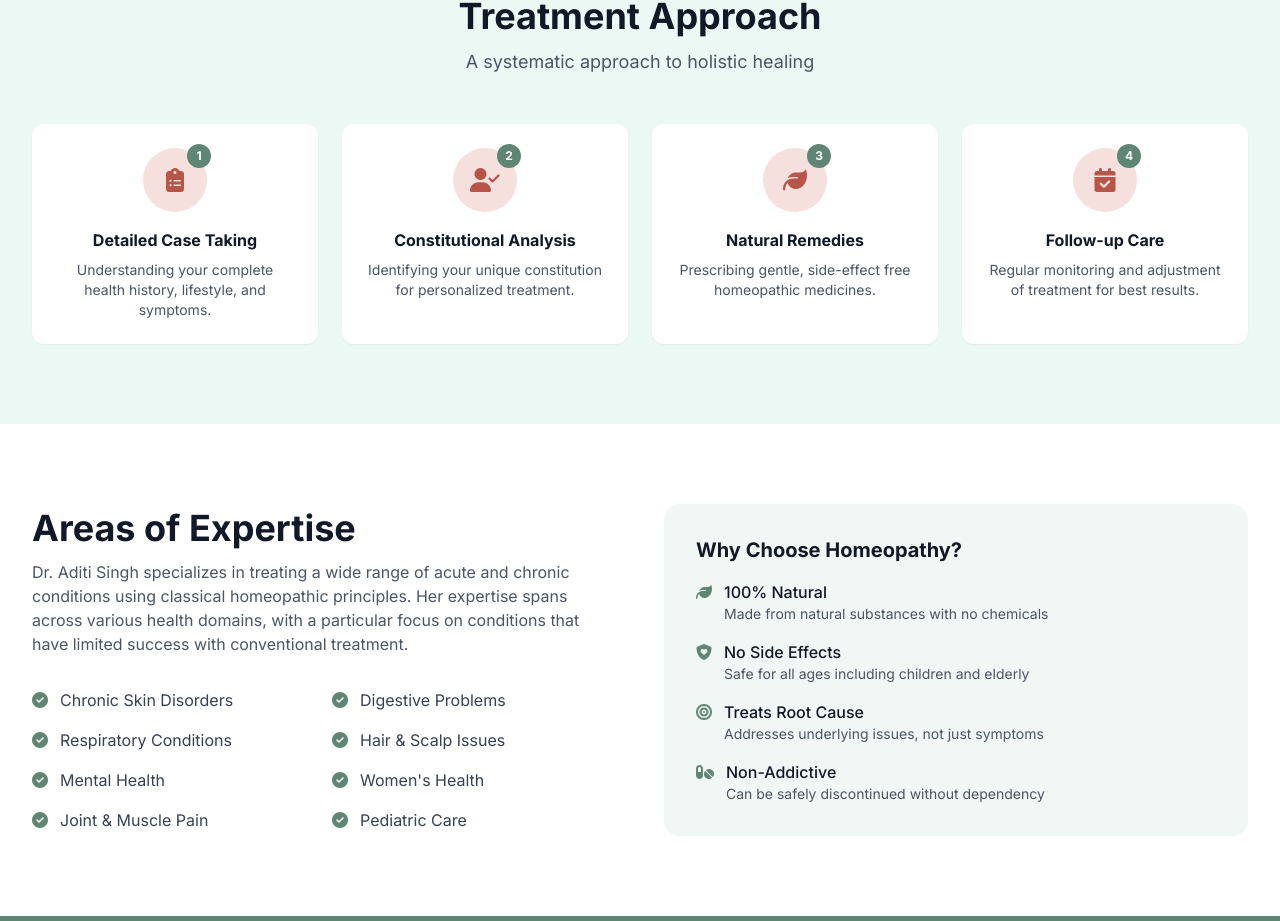
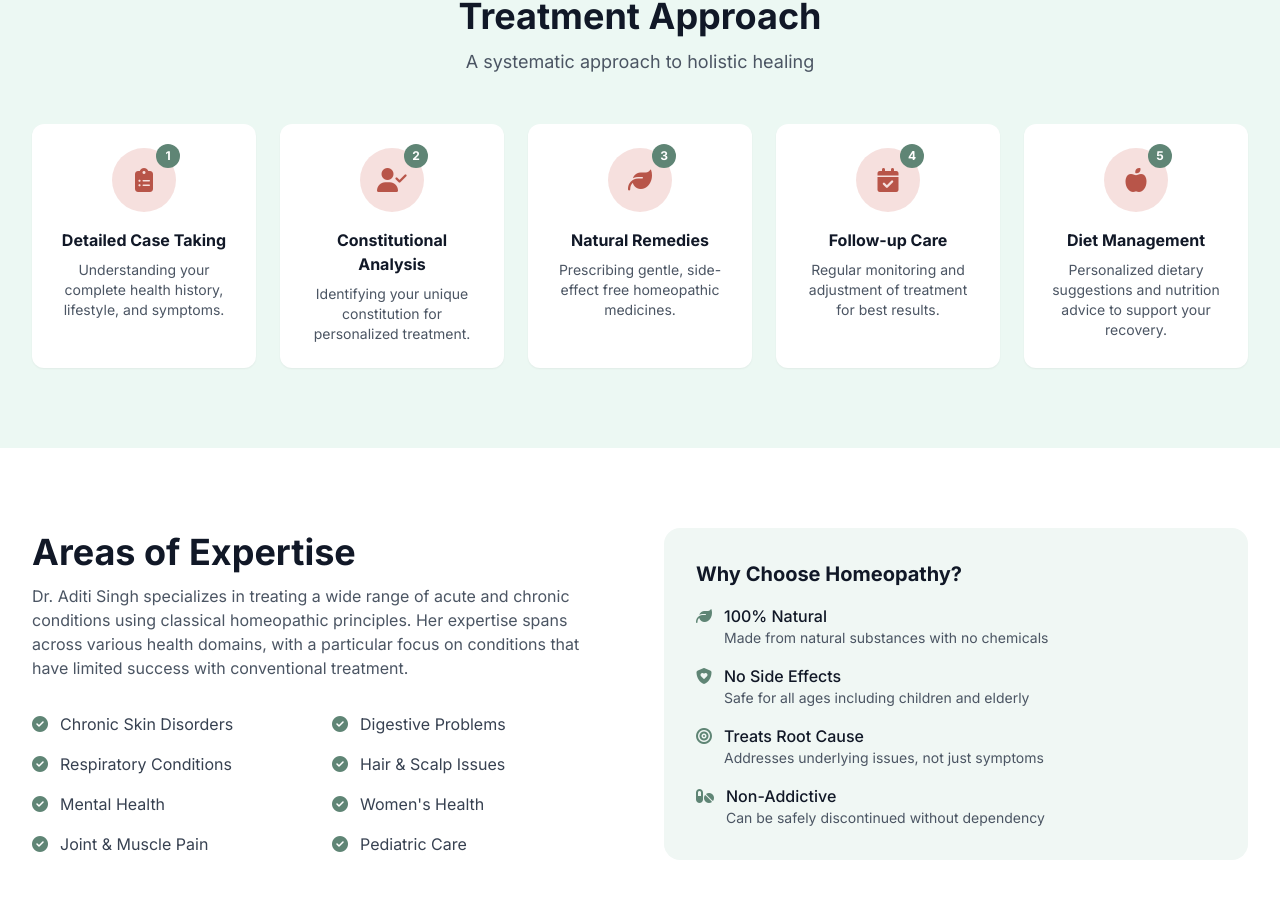
Before and after one commit to vybhav72954/Project-PG, a SvelteKit app in the folder frontend/: page /about in a window 1280 px wide. Shown: the part 1439-2360 px from the top of the page. Built offline with nearby package versions, Linux system fonts and the light colour scheme.

Commit message:
Added Registration Number, Corrected Treatment Approach

```diff
--- a/frontend/src/lib/config.ts
+++ b/frontend/src/lib/config.ts
@@ -1,4 +1,3 @@
-// Site configuration - update these values as needed
 export const siteConfig = {
     clinicName: 'Friends2health Homoeo Clinic',
     clinicShortName: 'F2H',
@@ -8,7 +7,8 @@ export const siteConfig = {
         title: 'BHMS, MD (Hom)',
         experience: '3+',
         bhmsCollege: 'Homoeopathic Medical College & Hospital, Chandigarh',
-        mdCollege: 'National Institute of Homoeopathy, New Delhi'
+        mdCollege: 'National Institute of Homoeopathy, New Delhi',
+        registrationNumber: 'NRH/0081645'
     },
 
     contact: {
--- a/frontend/src/routes/+page.svelte
+++ b/frontend/src/routes/+page.svelte
@@ -100,7 +100,7 @@
   <title>Friends2health Homoeo Clinic | Dr. Aditi Singh</title>
 </svelte:head>
 
-<!-- Hero Section - Meet Dr. Aditi (FIRST) -->
+<!-- Hero Section - Meet Dr. Aditi -->
 <section class="bg-gradient-hero min-h-[600px] flex items-center py-8 lg:py-0">
   <div class="container-custom w-full">
     <div class="grid lg:grid-cols-2 gap-8 lg:gap-12 items-center">
@@ -141,7 +141,7 @@
         </div>
       </div>
 
-      <!-- Right: Doctor Image (NOW VISIBLE ON ALL SCREENS) -->
+      <!-- Right: Doctor Image (VISIBLE ON ALL SCREENS) -->
       <div class="flex justify-center order-1 lg:order-2">
         <div class="relative">
           <div class="w-64 h-80 sm:w-72 sm:h-96 lg:w-96 lg:h-[480px] bg-gradient-green rounded-2xl overflow-hidden shadow-xl">
--- a/frontend/src/routes/about/+page.svelte
+++ b/frontend/src/routes/about/+page.svelte
@@ -69,7 +69,7 @@
     'Pediatric Care'
   ];
 
-  const approach = [
+const approach = [
     {
       title: 'Detailed Case Taking',
       description: 'Understanding your complete health history, lifestyle, and symptoms.',
@@ -89,6 +89,11 @@
       title: 'Follow-up Care',
       description: 'Regular monitoring and adjustment of treatment for best results.',
       icon: 'fa-calendar-check'
+    },
+    {
+      title: 'Diet Management',
+      description: 'Personalized dietary suggestions and nutrition advice to support your recovery.',
+      icon: 'fa-apple-whole'
     }
   ];
 </script>
@@ -228,7 +233,7 @@
       <p class="section-subtitle">A systematic approach to holistic healing</p>
     </div>
 
-    <div class="grid md:grid-cols-2 lg:grid-cols-4 gap-6">
+    <div class="grid md:grid-cols-2 lg:grid-cols-5 gap-6">
       {#each approach as item, index}
         <div class="bg-white p-6 rounded-xl shadow-sm text-center">
           <div class="relative inline-block mb-4">
--- a/frontend/src/routes/terms/+page.svelte
+++ b/frontend/src/routes/terms/+page.svelte
@@ -313,13 +313,13 @@
           <p class="text-gray-600">
             Results from homeopathic treatment vary from person to person. The success stories and testimonials on our website represent individual experiences and are not guarantees of specific outcomes.
           </p>
-
             <h3 class="text-lg font-semibold text-gray-900 mt-8">Practitioner Credentials</h3>
             <div class="bg-gray-50 rounded-lg p-4">
               <p class="text-gray-700 font-medium">{doctor.name}</p>
               <p class="text-gray-600">{doctor.title}</p>
               <p class="text-gray-600 text-sm mt-2">BHMS - {doctor.bhmsCollege}</p>
               <p class="text-gray-600 text-sm">MD - {doctor.mdCollege}</p>
+              <p class="text-gray-600 text-sm">Registration No: {doctor.registrationNumber}</p>
             </div>
         </div>
       </article>
```
Also changed, not shown: 1 other file (tests, documents, lock files or other folders). Lines whose indentation alone changed are shown as unchanged.
